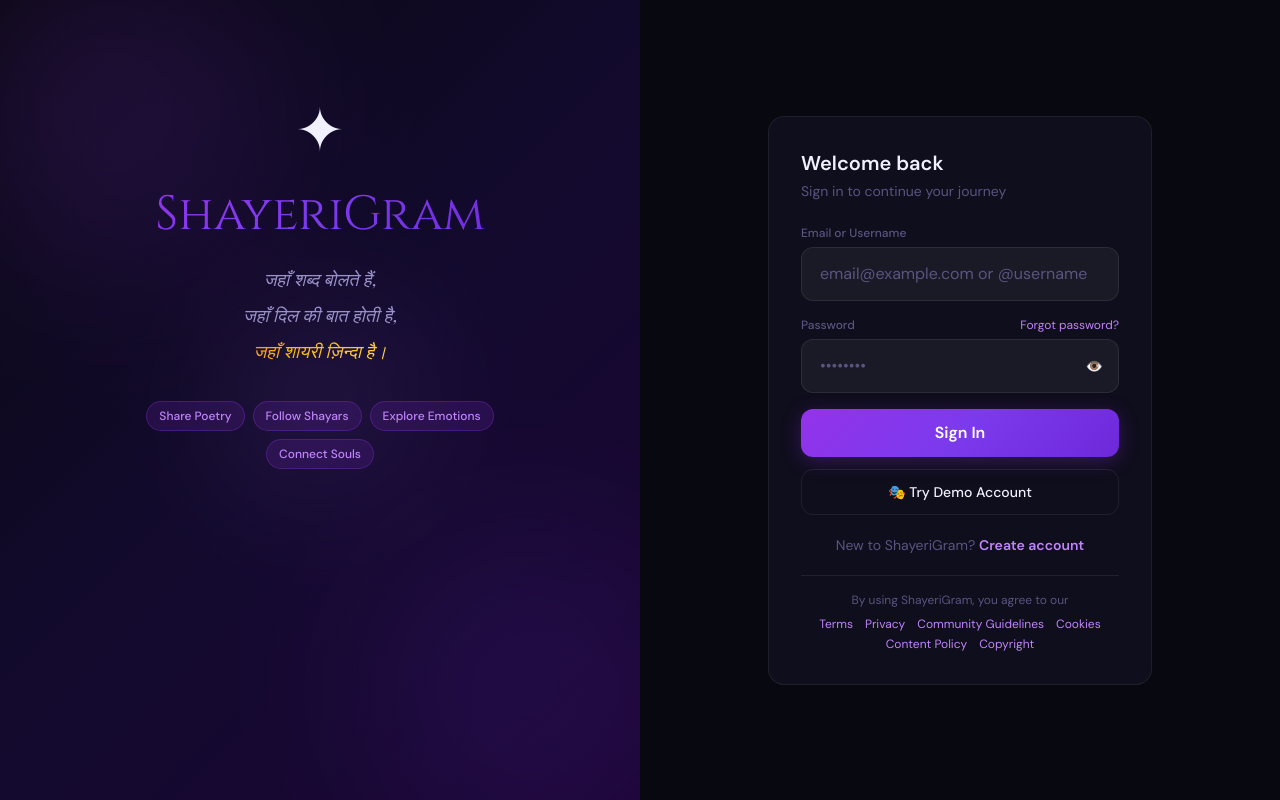
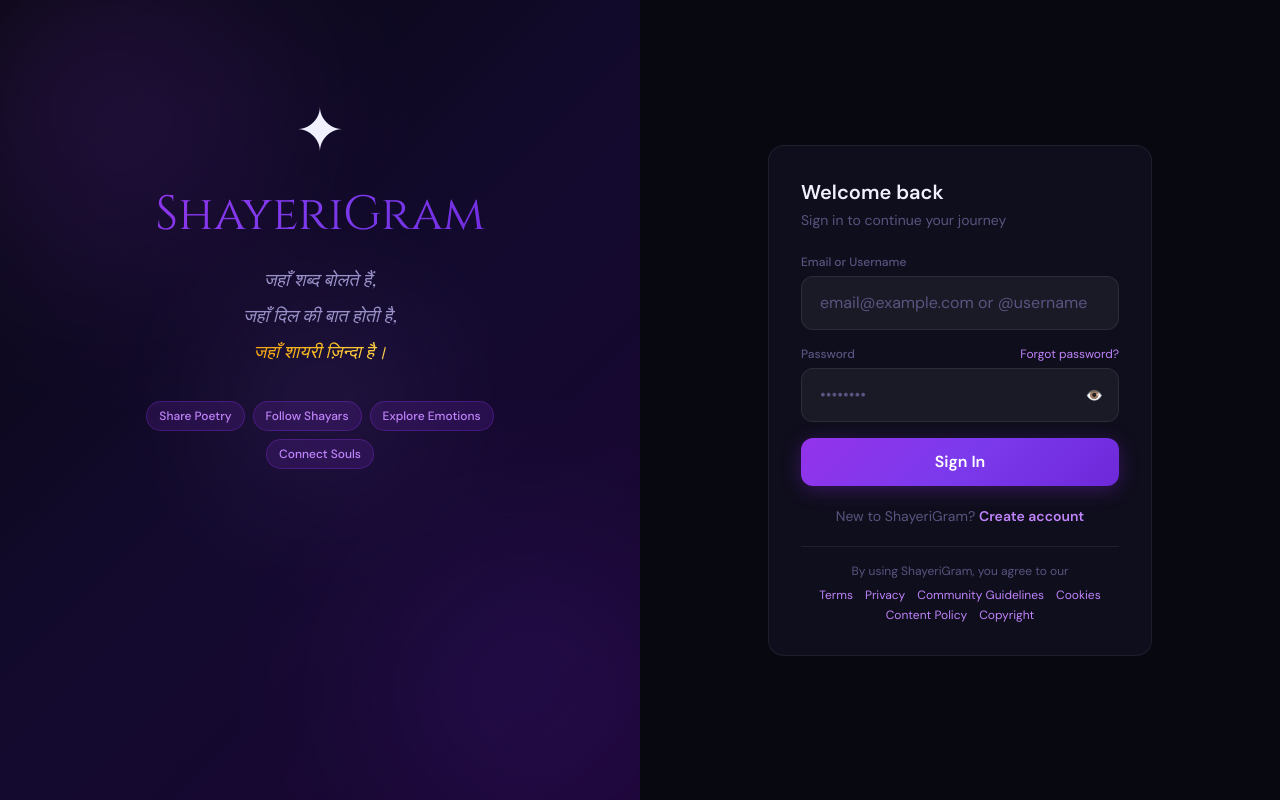
Before and after one commit to NileshkumarArya/shayerigram, a React (Vite) app in the folder frontend/: page /login in a window 1280 px wide. Built offline with nearby package versions, Linux system fonts and the light colour scheme; no server answers; a web font is replaced by a local one.

Commit message:
Fix: auth tests use identifier instead of email

```diff
--- a/frontend/src/pages/LoginPage.jsx
+++ b/frontend/src/pages/LoginPage.jsx
@@ -149,11 +149,7 @@ export default function LoginPage() {
               </button>
             </form>
 
-            <div className="mt-3">
-              <button onClick={demoLogin} disabled={loading} className="btn-ghost w-full py-3 text-sm">
-                🎭 Try Demo Account
-              </button>
-            </div>
+
 
             <div className="mt-5 text-center">
               <p className="text-sm" style={{ color: 'var(--text-muted)' }}>
```
Also changed, not shown: 1 other file (tests, documents, lock files or other folders).
